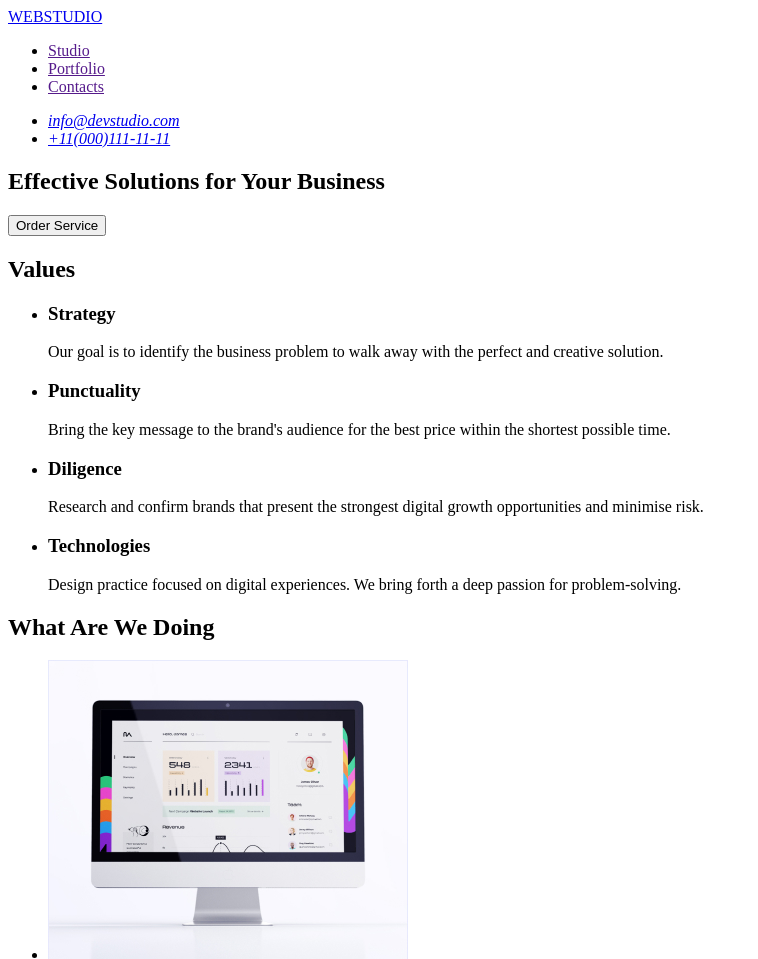
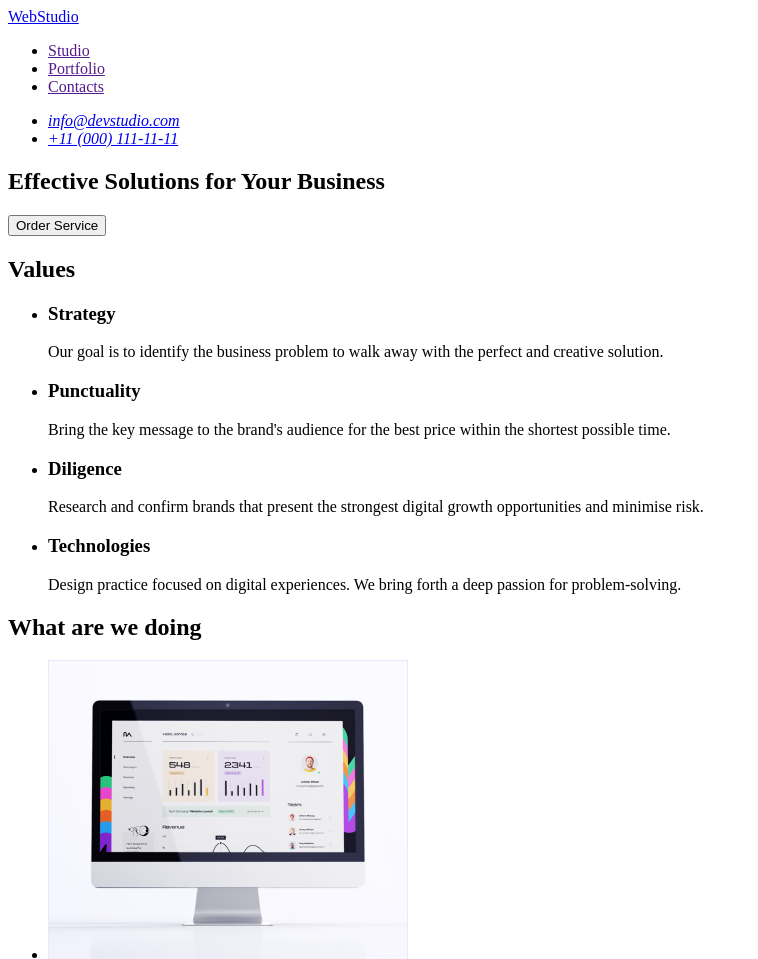
Before and after one commit to lotickles/goit-markup-hw-01, a plain HTML site: page index.html in a window 1280 px wide. Shown: the top 959 px of the page, without its empty margins (0-758 px from the left). Drawn offline with Linux system fonts and the light colour scheme.

Commit message:
2nd check

```diff
--- a/index.html
+++ b/index.html
@@ -8,10 +8,8 @@
   <body>
     <header>
       <nav>
-        <!--navigation-->
+        <a href="./index.html">WebStudio</a>
 
-        <a href="./index.html">WEBSTUDIO</a
-        ><!--logo-->
         <ul>
           <li><a href="">Studio</a></li>
           <li><a href="">Portfolio</a></li>
@@ -21,7 +19,7 @@
       <address>
         <ul>
           <li><a href="mailto:info@devstudio.com">info@devstudio.com</a></li>
-          <li><a href="tel:+110001111111">+11(000)111-11-11</a></li>
+          <li><a href="tel:+110001111111">+11 (000) 111-11-11</a></li>
         </ul>
       </address>
     </header>
@@ -68,7 +66,7 @@
       </section>
       <section>
         <!--section3-->
-        <h2>What Are We Doing</h2>
+        <h2>What are we doing</h2>
         <ul>
           <li>
             <img src="./images/img1.jpg" alt="image1" width="360" />
@@ -114,7 +112,7 @@
     </main>
     <footer>
       <!--footer-->
-      <a href="./index.html">WEBSTUDIO</a>
+      <a href="./index.html">WebStudio</a>
       <p>
         Increase the flow of customers and sales for your business with digital
         marketing & growth solutions.
```
